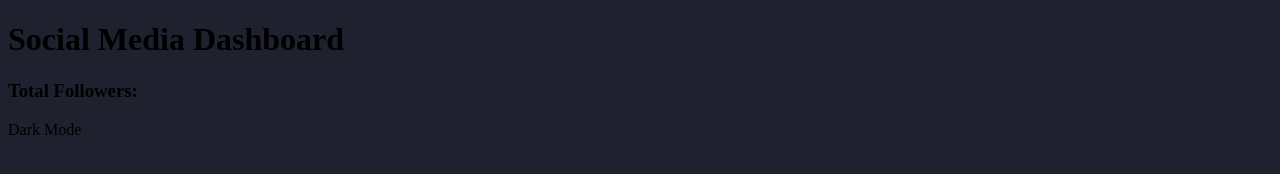
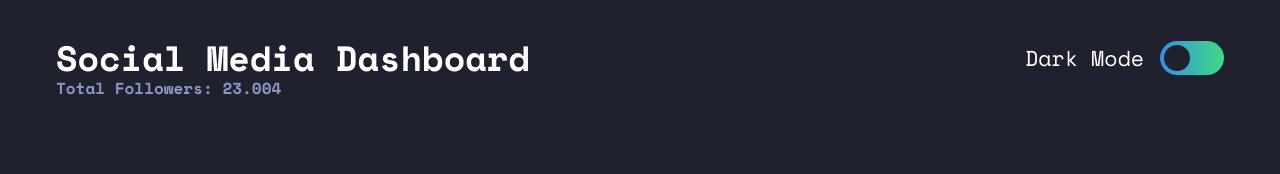
Before and after one commit to SimonBrial/Social-media-dashboard, a plain HTML site: page index.html in a window 1280 px wide. Drawn offline with nearby package versions, Linux system fonts and the light colour scheme.

Commit message:
Todo el hader esta completamente listo, se puede seguir con el body de la aplicación

```diff
--- a/index.html
+++ b/index.html
@@ -14,15 +14,19 @@
 <body>
     <header class="header">
         <div class="total-followers">
-            <h1>Social Media Dashboard</h1>
-            <h3>
-                Total Followers: <span id="total"></span>
+            <h1 class="social-media">Social Media Dashboard</h1>
+            <h3 class="followers">
+                Total Followers: 23.004<span id="total"></span>
             </h3>
         </div>
-        <div>
-            <p><span id="theme">Dark</span> Mode</p>
-            <span class="toggle1"></span>
-            <span class="toggle2"></span>
+        <div class="theme">
+            <p class="mode" id="theme">
+                Dark Mode
+            </p>
+            <label class="btn-toggle">
+                <input type="checkbox">
+                <span class="toggle2"></span>
+            </label>
         </div>
     </header>
 </body>
--- a/styles/styles.css
+++ b/styles/styles.css
@@ -19,7 +19,7 @@ html {
     --instagram: linear-gradient(#fdc468, #df4996);
     --youTube: #c4032a;
 /* ----------------- Dark Theme -----------------*/
-    --dark-toggle: linear-gradient(#378fe6, #3eda82);
+    --dark-toggle: linear-gradient(to right, #378fe6, #3eda82);
     --dark-BG: #1e202a;
     --dark-top-BG-pattern: #1f212e;
     --dark-card-BG: #252a41;
@@ -38,3 +38,84 @@ body {
     background: linear-gradient(to bottom, var(--dark-top-BG-pattern) 25%, var(--dark-BG) 25% 100%);
     height: 90vh;
 }
+
+.header {
+    margin: 1rem 3rem;
+    display: flex;
+    justify-content: space-between;
+}
+
+.social-media {
+    color: #fff;
+    font-family:  var(--unique-font);
+    margin: 1rem 0 -0.1rem 0;
+    font-size: 2.2rem;
+}
+
+.followers {
+    color: var(--dark-text);
+    margin: -0.5rem 0 0 0;
+    font-family:  var(--unique-font);
+    font-size: 1rem;
+}
+
+.theme {
+    display: flex;
+    align-items: center;
+}
+
+.mode {
+    margin: 0.1rem 1rem;
+    font-family: var(--unique-font);
+    font-size: 1.35rem;
+    font-weight: 400;
+    color: #fff;
+}
+
+.btn-toggle {
+    position: relative;
+    display: inline-block;
+    width: 4rem;
+    height: 2.1rem;
+}
+
+.btn-toggle input[type="checkbox"] {
+    opacity: 0;
+    width: 0;
+    height: 0;
+}
+
+.toggle2 {
+    position: absolute;
+    cursor: pointer;
+    top: 0;
+    left: 0;
+    right: 0;
+    bottom: 0;
+    background: var(--dark-toggle);
+    transition: .4s;
+    border-radius: 34px;
+}
+
+.toggle2:before {
+    position: absolute;
+    content: '';
+    height: 26px;
+    width: 26px;
+    left: 4px;
+    bottom: 4px;
+    background: var(--dark-top-BG-pattern);
+    transition: .4s;
+    border-radius: 50%;
+}
+
+input[type="checkbox"]:focus +.toggle2 {
+    box-shadow: 0 0 1px #ffffff;
+}
+
+input[type="checkbox"]:checked + .toggle2:before  {
+    transform: translateX(1.85rem);
+    border: 24px;
+    border-color: #fff;
+    background: var(--light-card-BG);
+}
```
